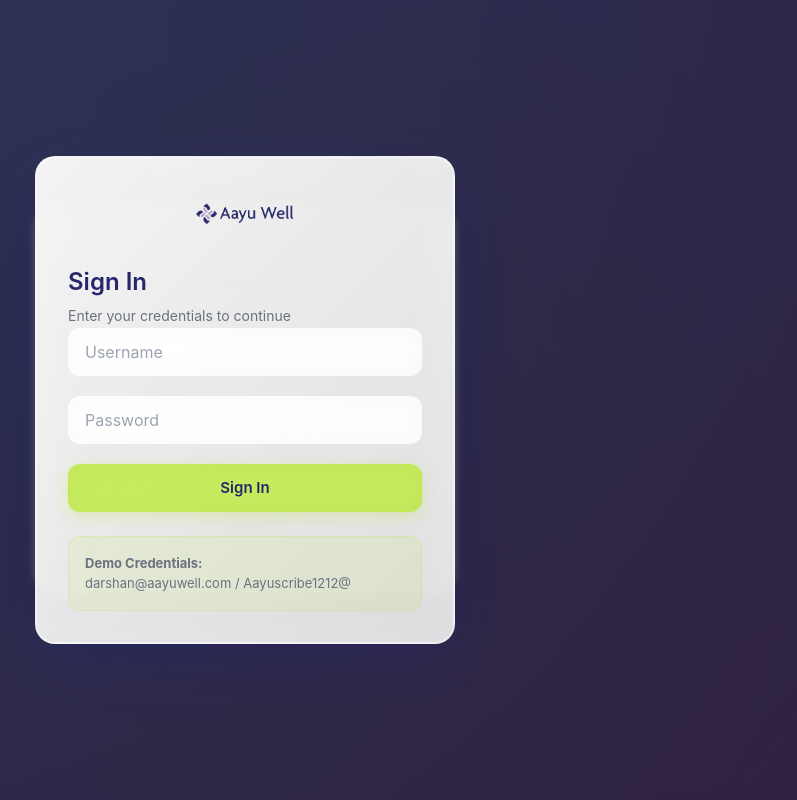
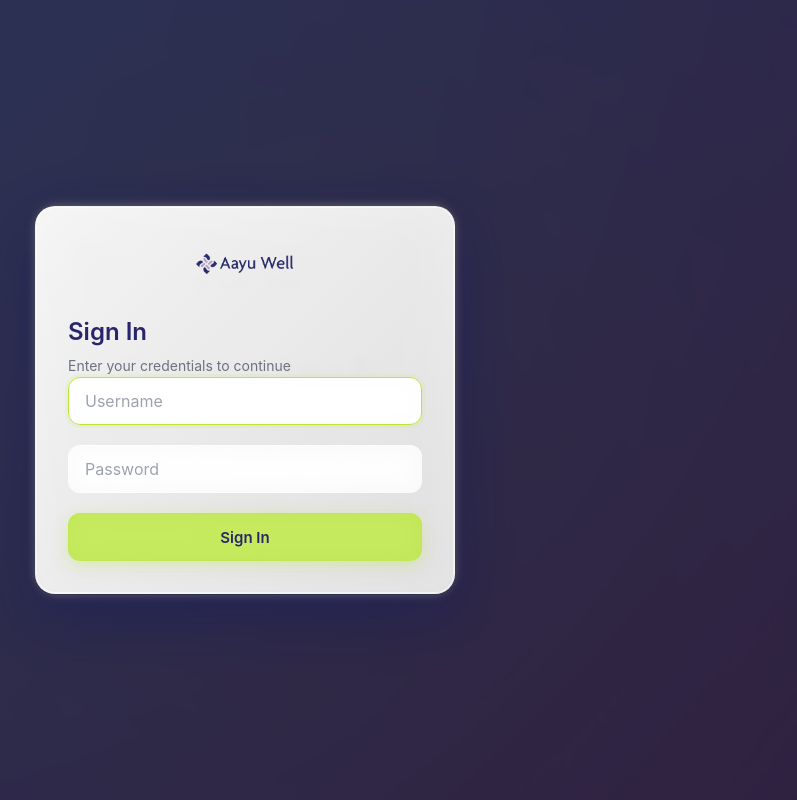
Before and after one commit to drdpatel/modern-medical-scribe, a React (Create React App) app: page / in a window 1280 px wide. Shown: the whole page, without its empty margins (395-1192 px from the left). Built offline with nearby package versions, Linux system fonts and the light colour scheme; no server answers.

Commit message:
Update LoginModal.js

```diff
--- a/src/components/LoginModal.js
+++ b/src/components/LoginModal.js
@@ -36,6 +36,8 @@ const LoginModal = ({
               onChange={(e) => setLoginForm({...loginForm, username: e.target.value})}
               placeholder="Username"
               required
+              autoComplete="username"
+              autoFocus
             />
           </div>
 
@@ -47,6 +49,7 @@ const LoginModal = ({
               onChange={(e) => setLoginForm({...loginForm, password: e.target.value})}
               placeholder="Password"
               required
+              autoComplete="current-password"
             />
           </div>
 
@@ -60,11 +63,6 @@ const LoginModal = ({
             Sign In
           </button>
         </form>
-
-        <div className="login-help">
-          <strong>Demo Credentials:</strong><br />
-          darshan@aayuwell.com / Aayuscribe1212@
-        </div>
       </div>
     </div>
   );
```
